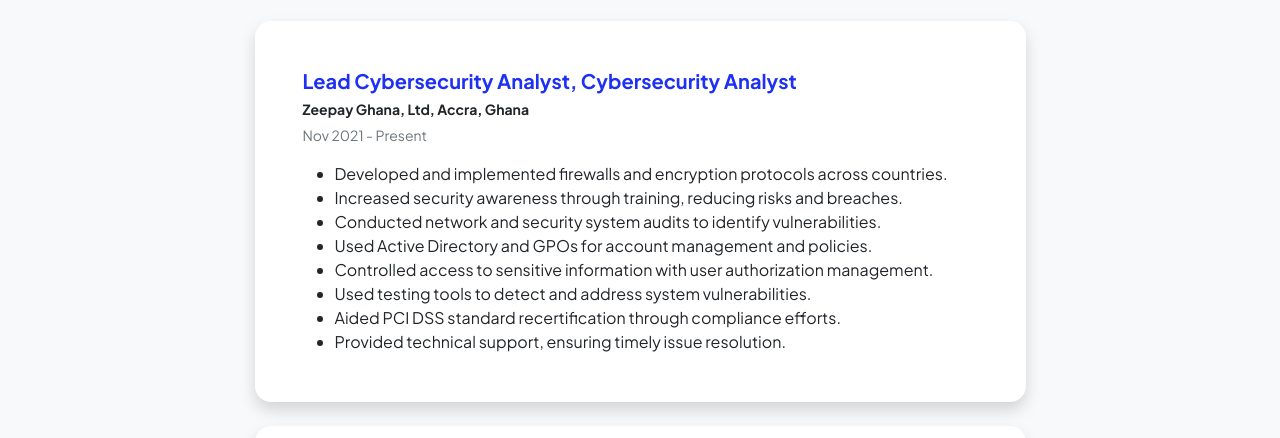
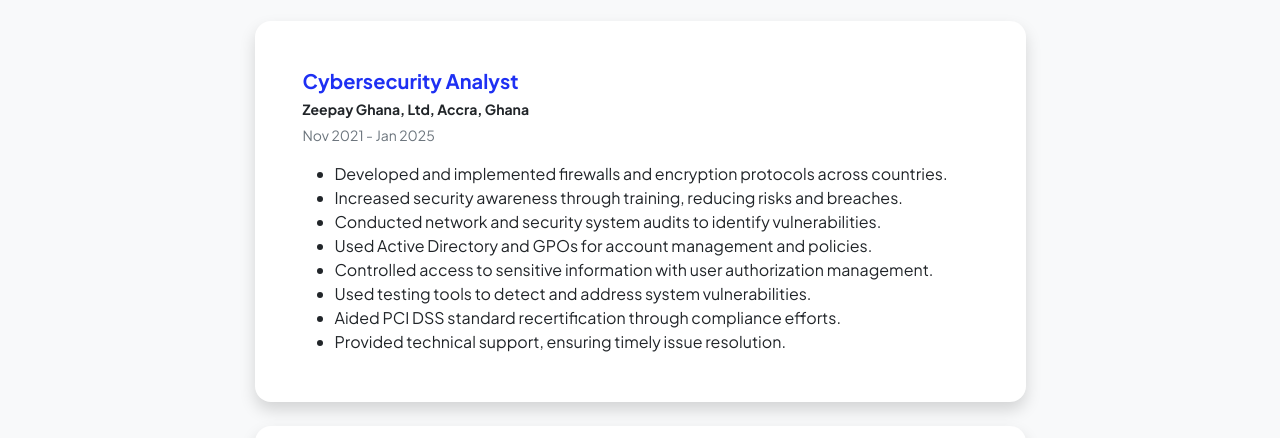
Before and after one commit to VanAAO/portfolio, a plain HTML site: page startbootstrap-personal-gh-pages/resume.html in a window 1280 px wide. Shown: the part 287-725 px from the top of the page. Drawn offline with nearby package versions, Linux system fonts and the light colour scheme.

Commit message:
Update resume.html

```diff
--- a/startbootstrap-personal-gh-pages/resume.html
+++ b/startbootstrap-personal-gh-pages/resume.html
@@ -46,7 +46,7 @@
                         <section>
                             <div class="d-flex align-items-center justify-content-between mb-4">
                                 <h2 class="text-primary fw-bolder mb-0">Experience</h2>
-                                <a class="btn btn-primary px-4 py-3" href="https://docs.google.com/document/d/1MG_S_z5K1B34L77pDVSZgAGfwXGGNrVfbttqkzr-uwQ/edit?usp=sharing">
+                                <a class="btn btn-primary px-4 py-3" href="https://drive.google.com/file/d/1aiRQYfcpqzejqh08cIVt3gPePMCx8ttY/view?usp=drive_link">
                                     <div class="d-inline-block bi bi-download me-2"></div>
                                     Download Resume
                                 </a>
@@ -55,9 +55,9 @@
                                 <!-- Experience Card 1 -->
                                 <div class="card shadow border-0 rounded-4 flex-grow-1" style="min-width: 300px;">
                                     <div class="card-body d-flex flex-column p-5">
-                                        <h5 class="text-primary fw-bolder">Lead Cybersecurity Analyst, Cybersecurity Analyst</h5>
+                                        <h5 class="text-primary fw-bolder">Cybersecurity Analyst</h5>
                                         <h6 class="small fw-bolder">Zeepay Ghana, Ltd, Accra, Ghana </h6>
-                                        <p class="small text-muted">Nov 2021 - Present </p>
+                                        <p class="small text-muted">Nov 2021 - Jan 2025 </p>
                                         <ul class="mb-0">
                                             <li>Developed and implemented firewalls and encryption protocols across countries.</li>
                                             <li>Increased security awareness through training, reducing risks and breaches.</li>
```
